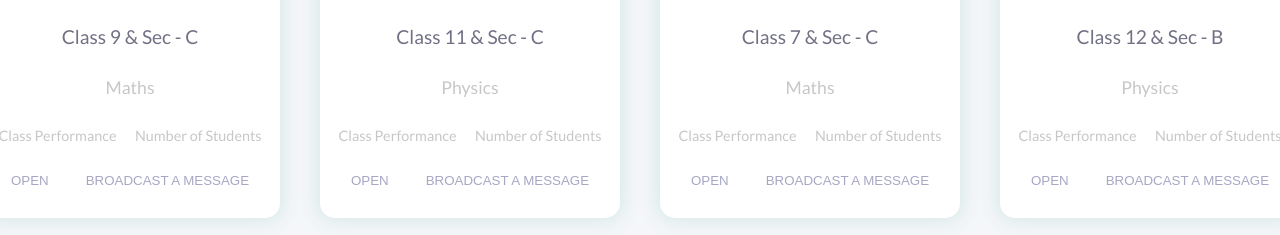
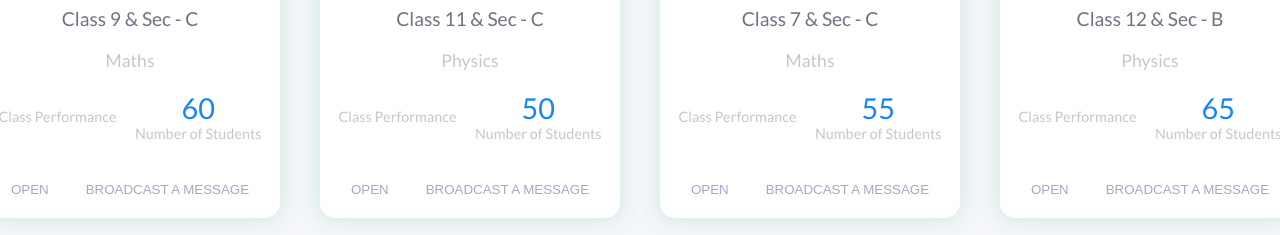
Before and after one commit to guptaashish190/prodigalmind, a React app: page /teacher in a window 1280 px wide. Shown: the part 346-581 px from the top of the page. Built offline with nearby package versions, Linux system fonts and the light colour scheme.

Commit message:
added student population

```diff
--- a/src/components/Teacher/ClassOverview/card.js
+++ b/src/components/Teacher/ClassOverview/card.js
@@ -17,7 +17,8 @@ class Card extends React.Component {
                 Class Performance
           </div>
           <div className="population">
-                Number of Students
+            <h2>{this.props.details.pop}</h2>
+            <span>Number of Students</span>
           </div>
         </div>
         <div className="btn-container">
--- a/src/components/Teacher/ClassOverview/index.js
+++ b/src/components/Teacher/ClassOverview/index.js
@@ -2,10 +2,10 @@ import React from 'react';
 import Card from './card';
 
 class Overview extends React.Component {
-    arr = [{ class: '9C', subject: 'Maths' }, { class: '11C', subject: 'Physics' },
-      { class: '7C', subject: 'Maths' }, { class: '12B', subject: 'Physics' },
-      { class: '8C', subject: 'Maths' }, { class: '10A', subject: 'Physics' },
-      { class: '10C', subject: 'Maths' }];
+    arr = [{ class: '9C', subject: 'Maths', pop: 60 }, { class: '11C', subject: 'Physics', pop: 50 },
+      { class: '7C', subject: 'Maths', pop: 55 }, { class: '12B', subject: 'Physics', pop: 65 },
+      { class: '8C', subject: 'Maths', pop: 50 }, { class: '10A', subject: 'Physics', pop: 50 },
+      { class: '10C', subject: 'Maths', pop: 65 }];
 
     render() {
       return (
--- a/src/styles/ClassOverview.scss
+++ b/src/styles/ClassOverview.scss
@@ -19,7 +19,7 @@
         justify-content: space-evenly;
         box-shadow: 0px 0px 18px 3px #D7E9E7;
         .class-ball{
-            background-color: #9CECFB;
+            background-image: linear-gradient(#9CECFB, #65C7F7);
             height: 100px;
             width: 100px;
             border-radius: 50%;
@@ -45,6 +45,19 @@
             width: 100%;
             color: #C7C7C7;
             justify-content: space-evenly;
+            align-items: center;
+            margin-bottom: 20px;
+            .population{
+                display: flex;
+                flex-direction: column;
+                align-items: center;
+                h2{
+                    font-size: 2em;
+                    margin: 0%;
+                    color: #1685FB;
+                    font-weight: 300;
+                }
+            }
         }
         .btn-container{
             width: 100%;
```
